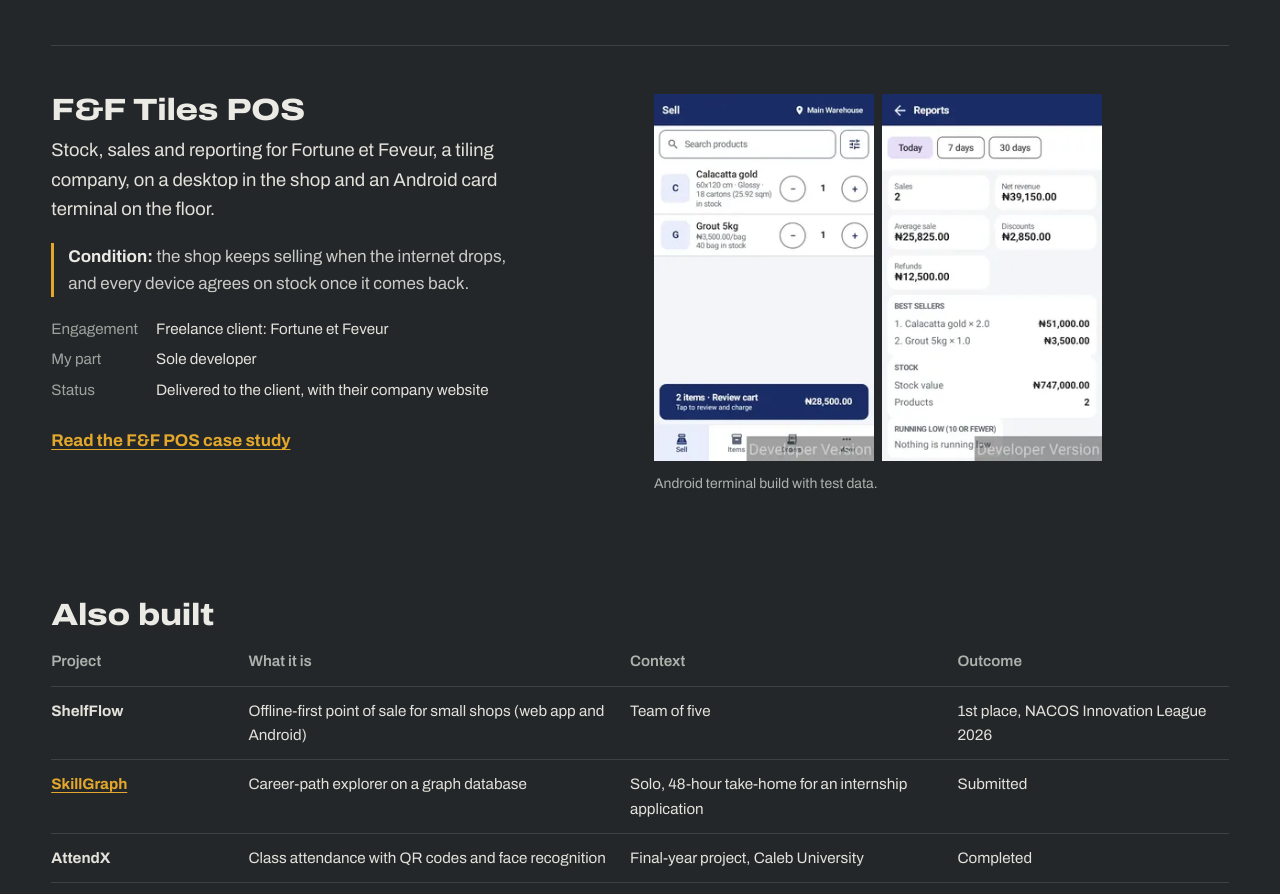
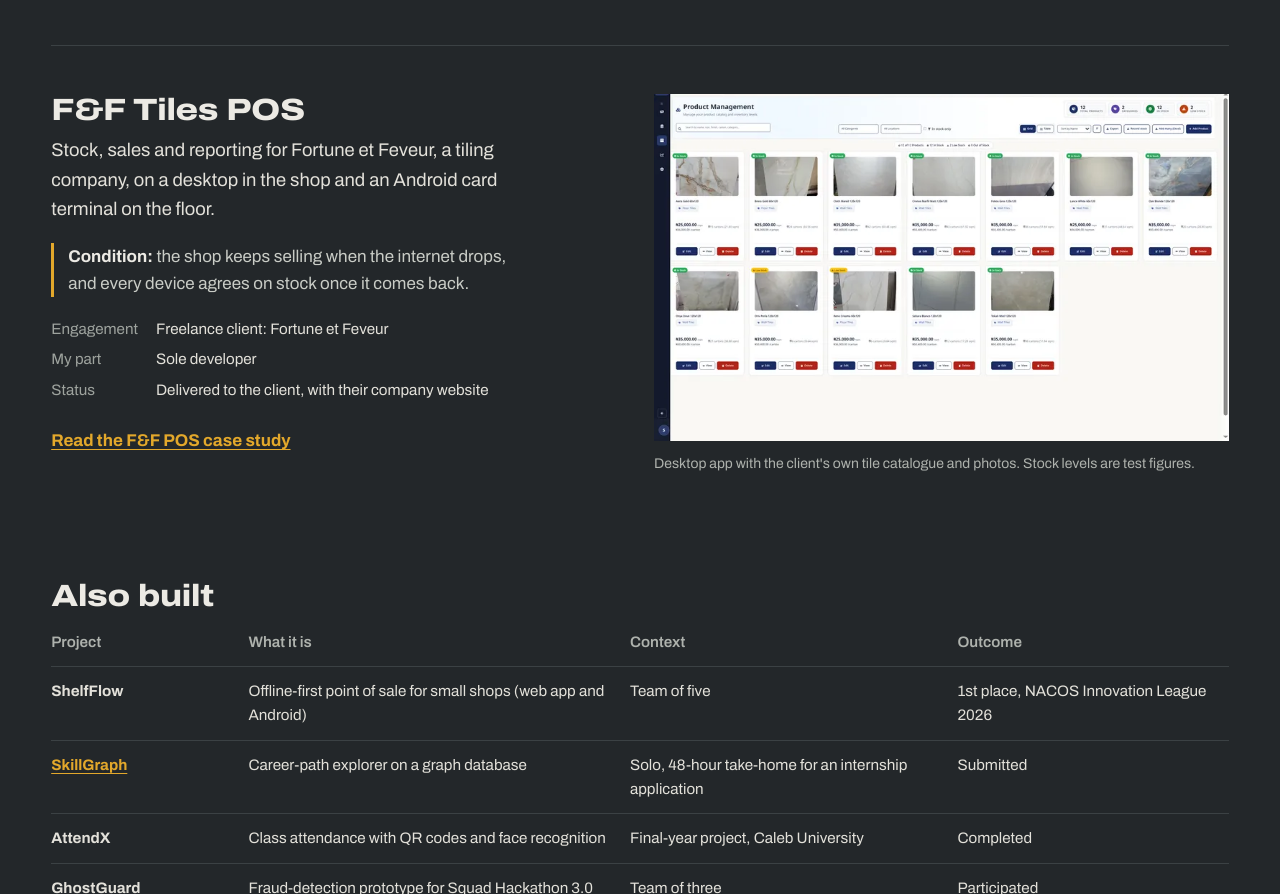
Before and after one commit to patrickAdegbesan/portfolio-site, a plain HTML site: page index.html in a window 1280 px wide. Shown: the part 2179-3073 px from the top of the page. Drawn offline with Linux system fonts and the light colour scheme.

Commit message:
F&F case study: real client catalogue and showroom photos
With the client's agreement, the F&F desktop screenshots now use Fortune et
Feveur's own tile names, sizes, prices and showroom photos (taken from the
website built for them). Stock levels and sales remain test data, as captioned.
Adds the product management screen and uses it on the home page.

Co-Authored-By: Claude Opus 5.5 <noreply@anthropic.com>

```diff
--- a/index.html
+++ b/index.html
@@ -119,10 +119,9 @@
           </dl>
           <a class="more" href="/work/fandf-pos.html">Read the F&amp;F POS case study</a>
         </div>
-        <figure class="pics two">
-          <img src="/assets/img/ff-sell-480.webp" srcset="/assets/img/ff-sell-240.webp 240w, /assets/img/ff-sell-480.webp 480w" sizes="(max-width:860px) 45vw, 240px" width="480" height="800" loading="lazy" alt="F&amp;F POS sell screen with two products added">
-          <img src="/assets/img/ff-reports-480.webp" srcset="/assets/img/ff-reports-240.webp 240w, /assets/img/ff-reports-480.webp 480w" sizes="(max-width:860px) 45vw, 240px" width="480" height="800" loading="lazy" alt="F&amp;F POS daily report with sales, discounts, refunds and stock value">
-          <figcaption>Android terminal build with test data.</figcaption>
+        <figure class="pics wide">
+          <img src="/assets/img/ff-desk-products-800.webp" srcset="/assets/img/ff-desk-products-800.webp 800w, /assets/img/ff-desk-products-1600.webp 1600w" sizes="(max-width:860px) 100vw, 640px" width="1600" height="965" loading="lazy" alt="F&amp;F product management screen with Fortune et Feveur tiles, photos, prices per square metre and stock">
+          <figcaption>Desktop app with the client's own tile catalogue and photos. Stock levels are test figures.</figcaption>
         </figure>
       </article>
 
```
Also changed, not shown: work/fandf-pos.html (+4 -3 lines), assets/img/ff-desk-products-1600.webp (added), assets/img/ff-desk-products-800.webp (added), assets/img/ff-desk-reports-1600.webp, assets/img/ff-desk-reports-800.webp, assets/img/ff-desk-sales-1600.webp, assets/img/ff-desk-sales-800.webp, assets/img/ff-desk-transactions-1600.webp, assets/img/ff-desk-transactions-800.webp.
